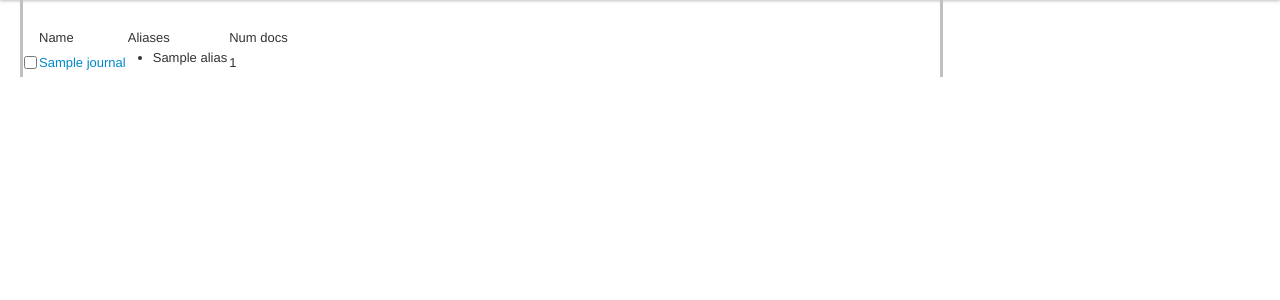
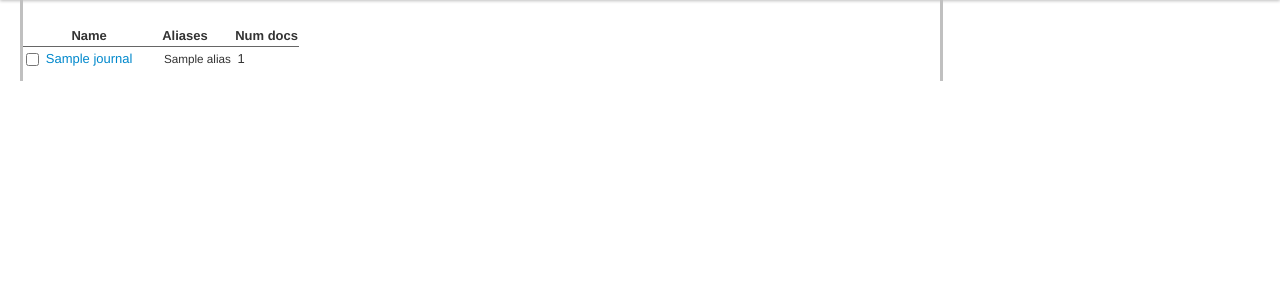
Before and after one commit to oakling/Oakling, a Django app: template templates/backend/journals.html in a window 1280 px wide. Shown: the part 40-340 px from the top of the page. Run offline with Django 3.2, Linux system fonts and the light colour scheme; the template is opened without the code that fills it: most values are stand-ins (such as "Sample title", 1, 10 or a date in 2020); some libraries are stand-ins or nearby versions.

Commit message:
Tweaks to style of backend journal page

```diff
--- a/templates/backend/journals.html
+++ b/templates/backend/journals.html
@@ -14,16 +14,47 @@ akorn.last_visit = "{{ last_visit|date:"c" }}";
 $(document).ready(akorn.init);
 </script>
 {% endif %}
+
+<style>
+  table.journals_table {
+
+  }
+
+  table.journals_table thead tr {
+    text-align:center;
+    border-bottom:1px solid #666;
+  }
+
+  tr.table-row td {
+   margin:0.25em;
+   padding:0.25em;
+  }
+
+  tr.table-row td ul {
+    list-style:none;
+    font-size:0.9em;
+  }
+
+  tr.table-row td {
+    vertical-align:top;
+  }
+
+  tr.table-row-False {
+    background:#F9F9F9;
+  }
+</style>
 {% endblock %}
 
 {% block content %}
 <div class="span9 search">
-  <table>
-  <th>
-    <tr><td></td><td>Name</td><td>Aliases</td><td>Num docs</td></tr>
-  </th>
+  <table class='journals_table'>
+  <thead>
+  <tr>
+    <th></th><th>Name</th><th>Aliases</th><th>Num docs</th>
+  </tr>
+  </thead>
   {% for journal in journals %}
-    <tr>
+    <tr class="table-row table-row-{{ forloop.counter0|divisibleby:'2' }}">
       <td><input type='checkbox' value='{{ journal.id }}'/></td>
       <td><a href='/journals/{{ journal.id }}'>{{ journal.name }}</a></td>
       <td>
```
